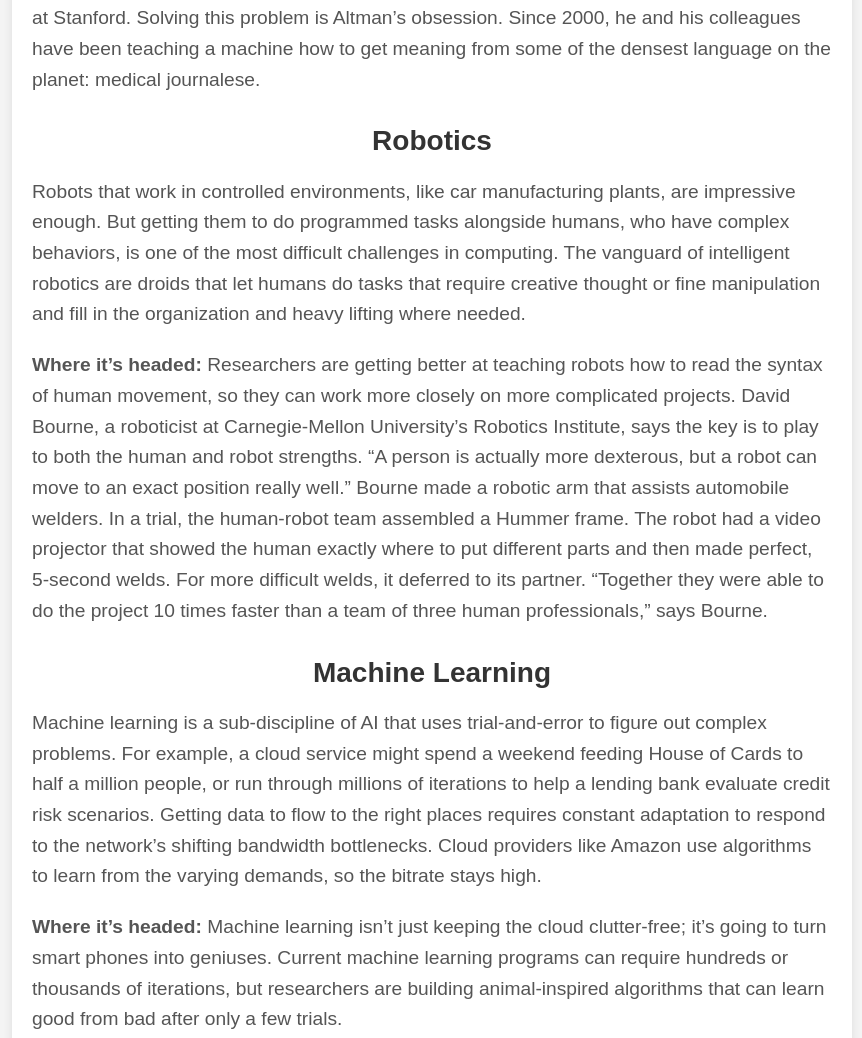
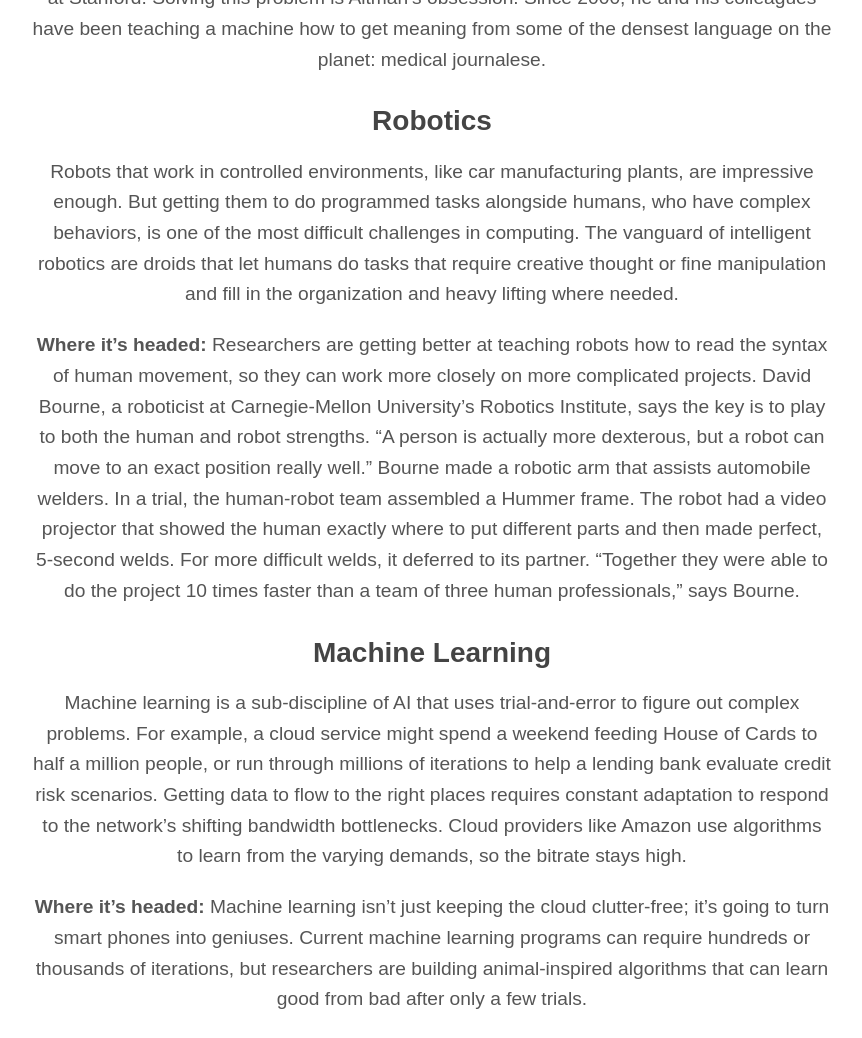
Before and after one commit to tomiguanes/textoLineal, a plain HTML site: page index.html in a window 1280 px wide. Shown: the top 1038 px of the page, without its empty margins (208-1070 px from the left). Drawn offline with Linux system fonts and the light colour scheme.

Commit message:
Update index.html

```diff
--- a/index.html
+++ b/index.html
@@ -5,34 +5,6 @@
     <meta name="viewport" content="width=device-width, initial-scale=1.0">
     <title>El Futuro de la IA</title>
     <link rel="stylesheet" href="style.css">
-    <style>
-        body {
-            font-family: 'Arial', sans-serif;
-            background-color: #f4f4f4;
-            margin: 0;
-            padding: 20px;
-            text-align: center;
-        }
-
-        .container {
-            max-width: 800px;
-            margin: 0 auto;
-            padding: 20px;
-            background-color: white;
-            box-shadow: 0 0 10px rgba(0, 0, 0, 0.1);
-            text-align: left; /* Para que el texto no esté todo centrado */
-        }
-
-        h1, h2 {
-            text-align: center;
-            color: #333;
-        }
-
-        p {
-            line-height: 1.6;
-            margin-bottom: 20px;
-        }
-    </style>
 </head>
 <body>
     <div class="container">
```
